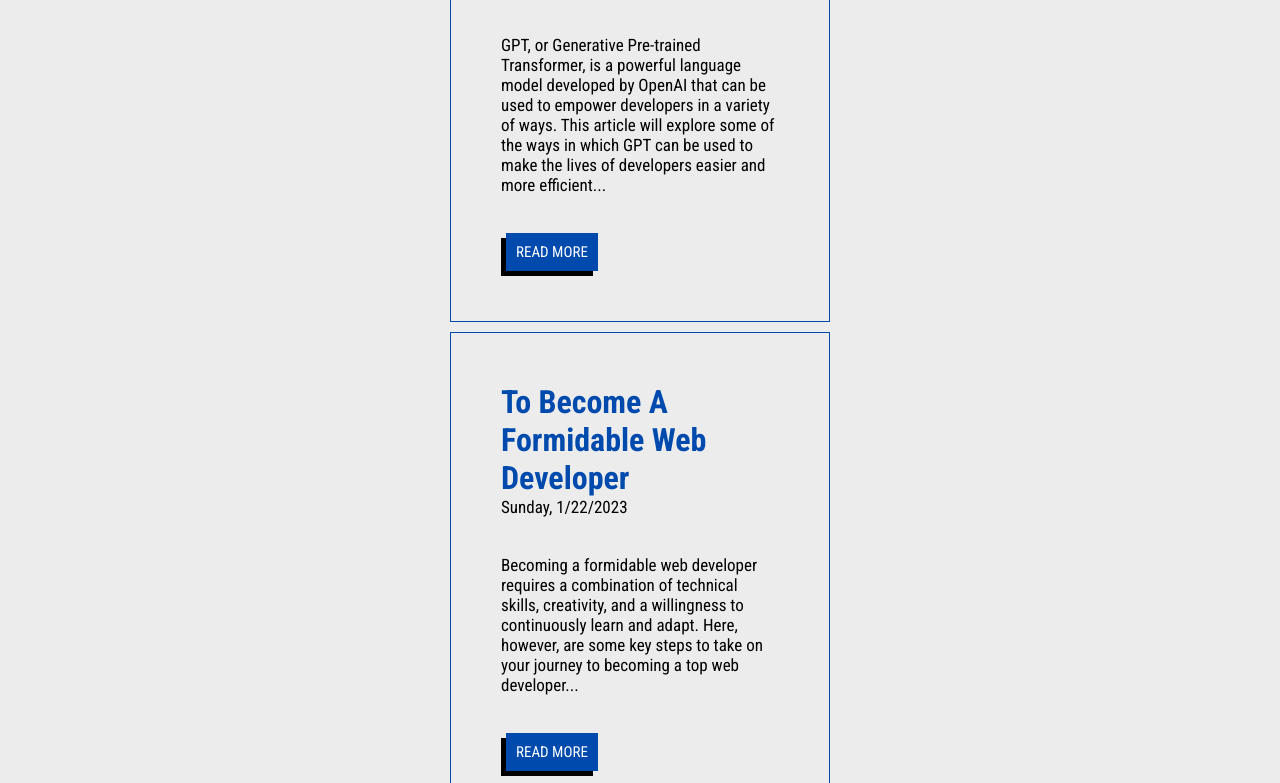
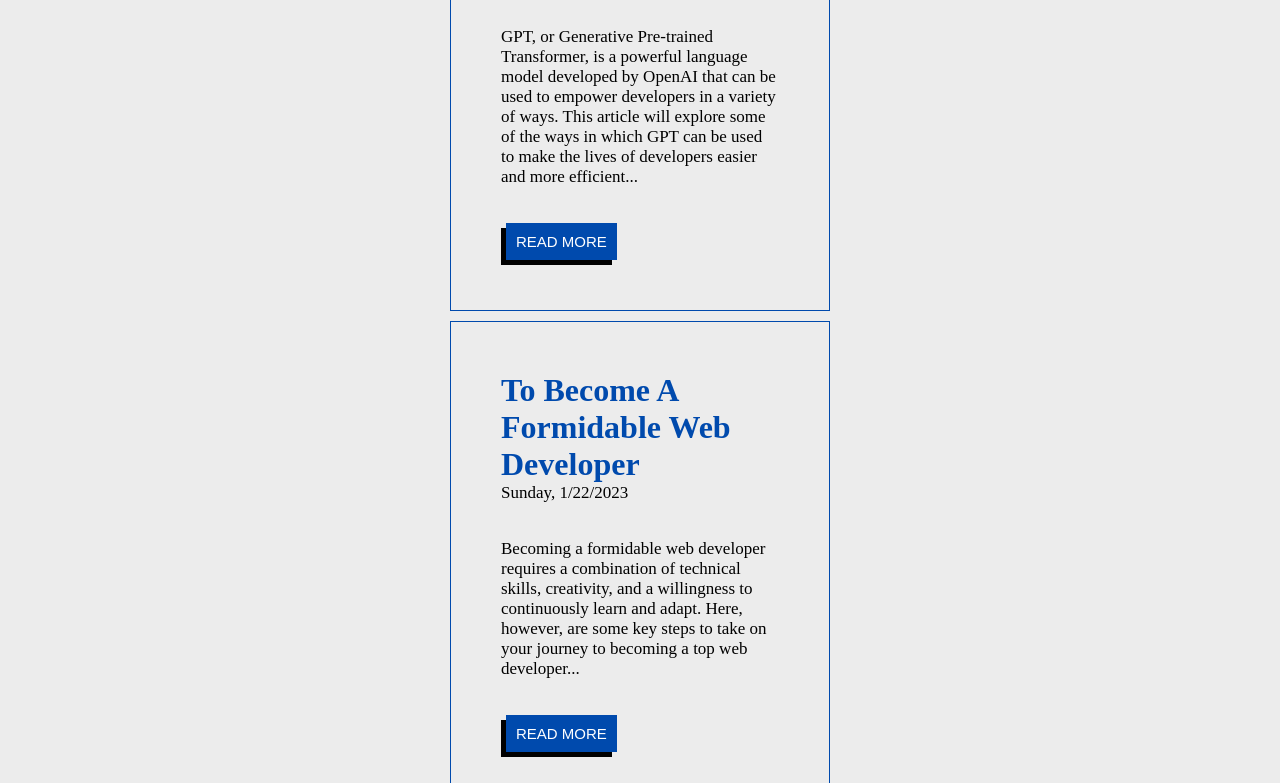
Before and after one commit to 29THIR7YS3VEN/profile, a plain HTML site: page blog.html in a window 1280 px wide. Shown: the part 389-1172 px from the top of the page. Drawn offline with Linux system fonts and the light colour scheme.

Commit message:
Change font to Jost

```diff
--- a/blog.html
+++ b/blog.html
@@ -30,8 +30,7 @@
     <!--Google fonts-->
     <link rel="preconnect" href="https://fonts.googleapis.com">
     <link rel="preconnect" href="https://fonts.gstatic.com" crossorigin>
-    <link
-        href="https://fonts.googleapis.com/css2?family=Roboto+Condensed:ital,wght@0,300;0,400;0,700;1,300;1,400;1,700&display=swap"
+    <link href="https://fonts.googleapis.com/css2?family=Jost:ital,wght@0,400;0,700;1,400;1,700&display=swap"
         rel="stylesheet">
 </head>
 
--- a/css/common.css
+++ b/css/common.css
@@ -1,7 +1,7 @@
 *{
     padding: 0px;
     margin: 0px;
-    font-family: "Roboto Condensed";
+    font-family: "Jost" sans-serif;
     transition: .1s;
 }
 body{
```
Also changed, not shown: index.html (+1 -2 lines), portfolio.html (+1 -2 lines). Lines whose indentation alone changed are shown as unchanged.
